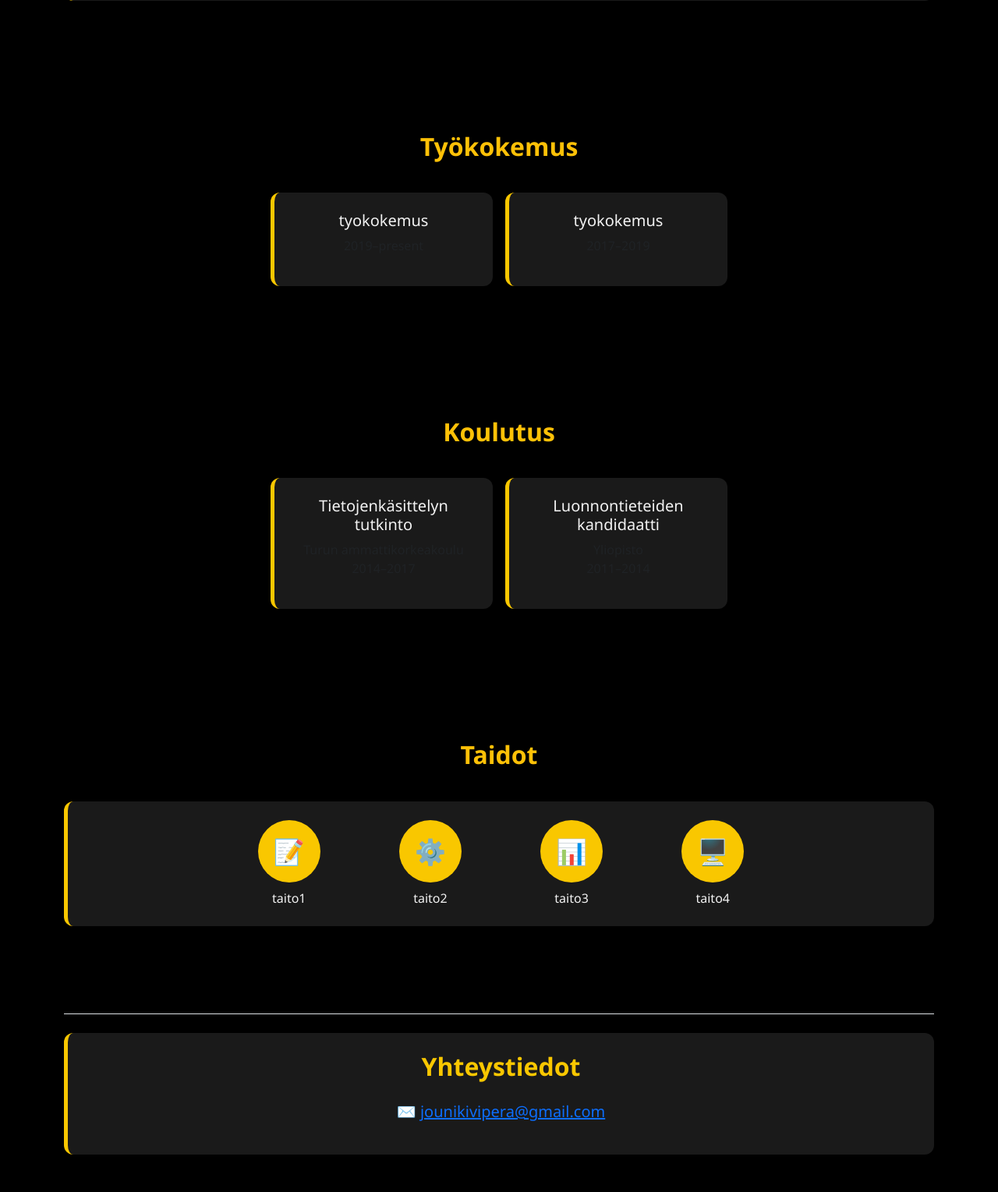
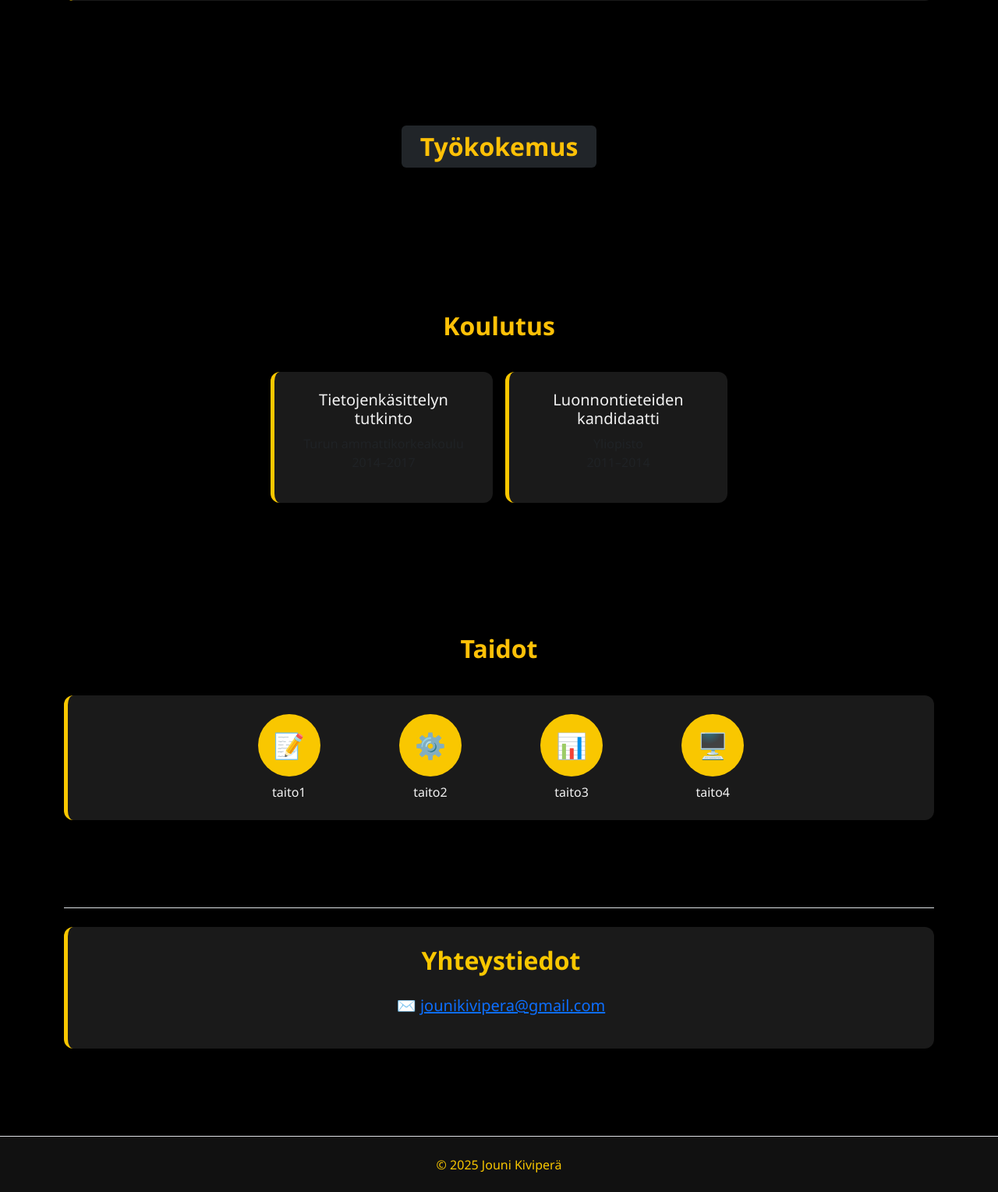
Before and after one commit to jounikivi/Jouni-cv, a Django app: page / in a window 1280 px wide. Shown: the part 804-2333 px from the top of the page at 78% size. Run offline with Django 5.2, Linux system fonts and the light colour scheme; tables that the repository leaves empty hold one stand-in row (values such as "Sample post").

Commit message:
päivityksiä

```diff
--- a/cv/templates/cv/home.html
+++ b/cv/templates/cv/home.html
@@ -23,23 +23,18 @@
 
 <!-- Työkokemus -->
 <section id="tyokokemus" class="mb-5">
+    <div class="text-center mb-4">
+      <h2 class="py-2 px-4 rounded d-inline-block text-warning bg-dark">Työkokemus</h2>
+    </div>
 
-      <div class="text-center mb-4">
-        <h2 class="py-2 px-4 rounded d-inline-block text-warning">Työkokemus</h2>
+    {% for tyok in tyokokemukset %}
+      <div class="card-style mb-3">
+        <h4>{{ tyok.tehtava }} – {{ tyok.yritys }}</h4>
+        <p class="text-muted">{{ tyok.alkupvm|date:"F Y" }} – {{ tyok.loppupvm|date:"F Y" }}</p>
+        <p>{{ tyok.kuvaus }}</p>
       </div>
-
-
-    <div class="row justify-content-center">
-        <div class="col-md-3 mx-2 card-style text-center">
-            <h5>tyokokemus</h5>
-            <p class="text-muted">2019–present</p>
-        </div>
-        <div class="col-md-3 mx-2 card-style text-center">
-            <h5>tyokokemus</h5>
-            <p class="text-muted">2017–2019</p>
-        </div>
-    </div>
-</section>
+    {% endfor %}
+  </section>
 
 <!-- Koulutus -->
 <section id="koulutus" class="mb-5">
--- a/cv/views.py
+++ b/cv/views.py
@@ -1,6 +1,7 @@
 from django.shortcuts import render
-from .models import TietojaMinusta
+from .models import TietojaMinusta, Tyokokemus
 
 def home(request):
     tietoa = TietojaMinusta.objects.first()
+    tyokokemus = Tyokokemus.objects.all().order_by('-alkupvm')
     return render(request, 'cv/home.html', {'tietoa': tietoa})
```
